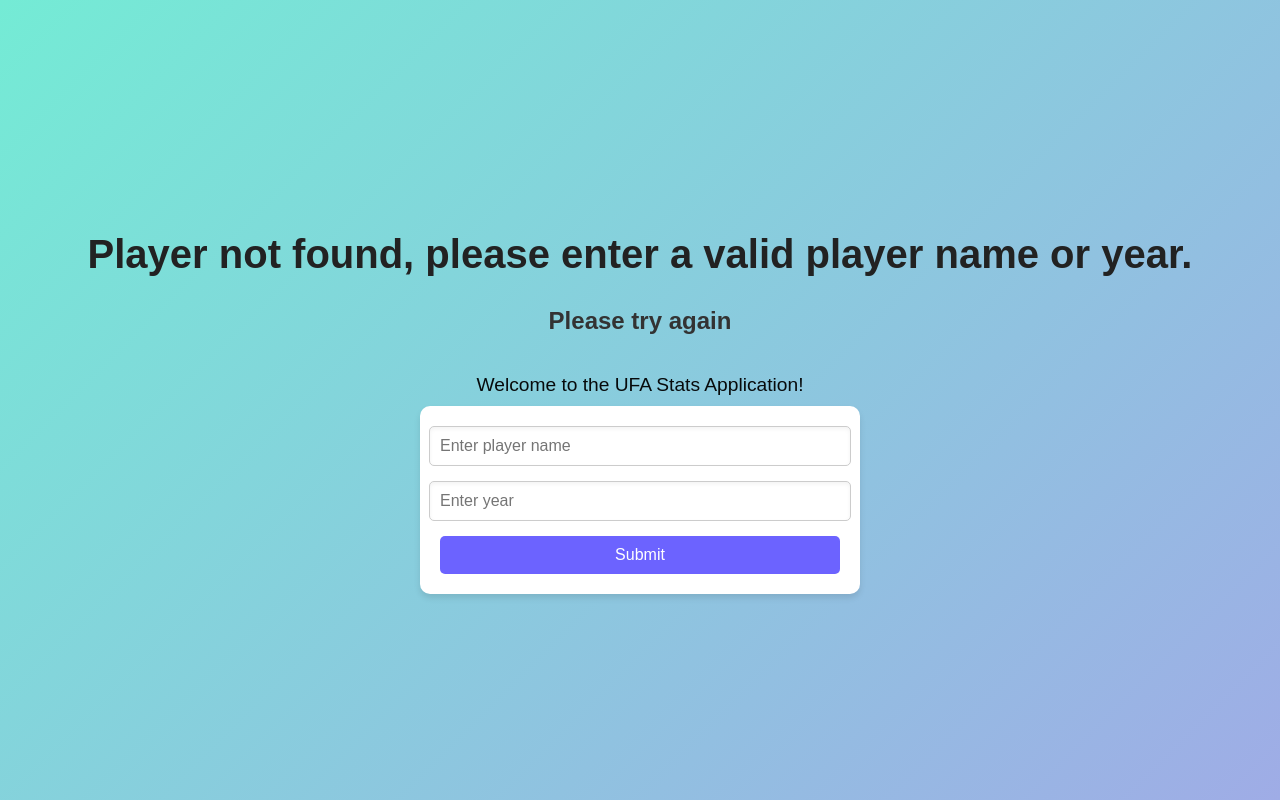
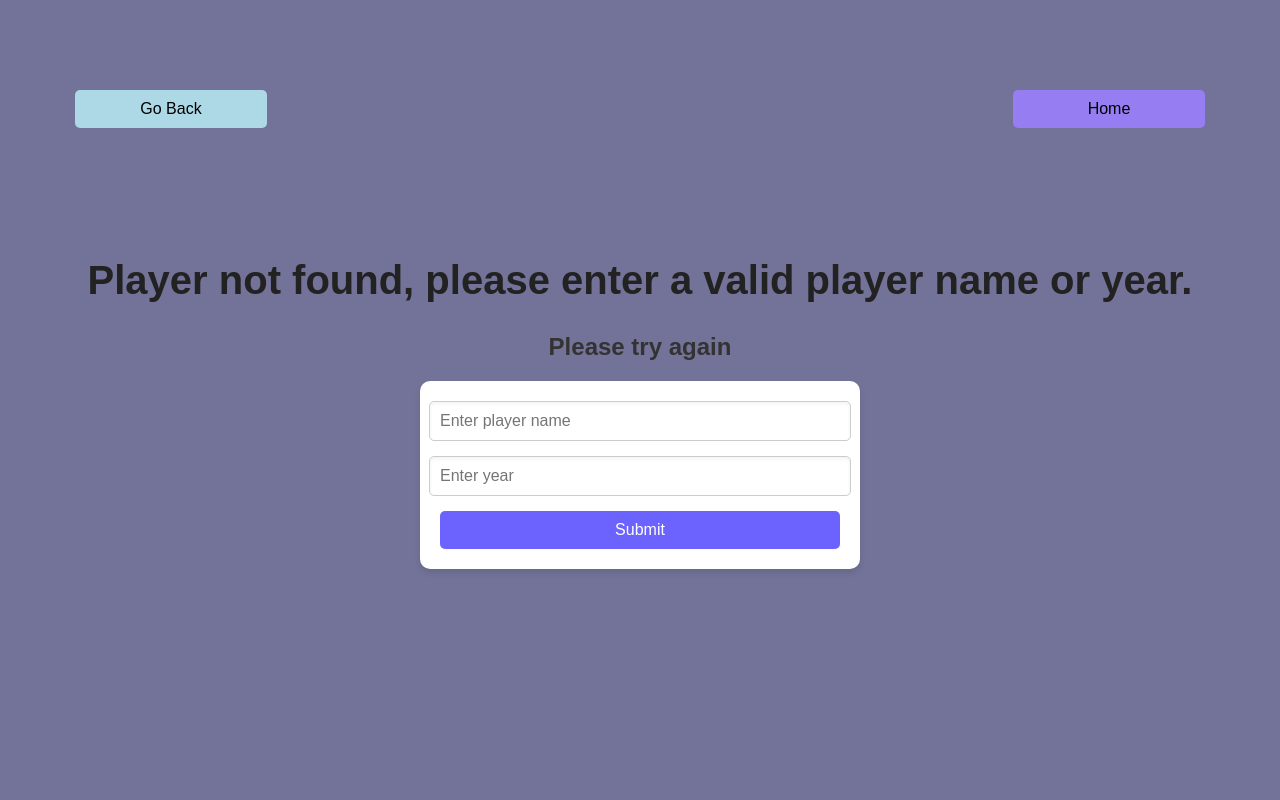
Before and after one commit to piyushkomali/ufaproject, a Flask app: template templates/player-not-found.html in a window 1280 px wide. Run offline with Flask 3, Linux system fonts and the light colour scheme; the template is opened without the code that fills it, so the values that code supplies are empty.

Commit message:
made some buttons

```diff
--- a/static/styles/styles.css
+++ b/static/styles/styles.css
@@ -3,7 +3,7 @@ body {
     margin: 0;
     font-family: 'Arial', sans-serif;
     color: #333;
-    background: linear-gradient(135deg, #74ebd5, #9face6);
+    background: #737399;
     display: flex;
     flex-direction: column;
     align-items: center;
@@ -65,6 +65,32 @@ button {
     width: 100%;
 }
 
+#go-back-button {
+    /* Add specific styles for the "Go Back" button */
+    position: absolute;
+    top: 90px; /* Distance from the top */
+    left: 75px; /* Distance from the left */
+    background-color: lightblue;
+    color: black;
+    padding: 10px 20px;
+    border: none;
+    cursor: pointer;
+    width: 15%;
+}
+
+#home-button {
+
+    position: absolute;
+    top: 90px; /* Distance from the top */
+    right: 75px; /* Distance from the right */
+    background-color: rgb(150, 125, 241);
+    color: black;
+    padding: 10px 20px;
+    border: none;
+    cursor: pointer;
+    width: 15%;
+}
+
 button:hover {
     background-color: #574bcd;
     transform: translateY(-2px);
@@ -73,6 +99,24 @@ button:hover {
 button:active {
     background-color: #453aa6;
     transform: translateY(0);
+}
+
+#go-back-button:hover {
+    background-color: lightblue;
+    transform: scale(.98, .98);
+}
+#go-back-button:active {
+    background-color: lightblue;
+    transform: scale(1, 1);
+}
+
+#home-button:hover {
+    background-color: rgb(150, 125, 241);
+    transform: scale(.98, .98);
+}
+#home-button:active {
+    background-color: rgb(150, 125, 241);
+    transform: scale(1, 1);
 }
 
 /* Responsive design */
--- a/templates/index.html
+++ b/templates/index.html
@@ -16,5 +16,6 @@
     </form>
 
 
+
 </body>
 </html>
--- a/templates/player-not-found.html
+++ b/templates/player-not-found.html
@@ -9,13 +9,18 @@
 <body>
     <h1>Player not found, please enter a valid player name or year.</h1>
     <h2>Please try again</h2>
-    <p>Welcome to the UFA Stats Application!</p>
+
     <form action="/player/player">
         <input type="text" name="player" id="player" placeholder="Enter player name">
         <input type="text" name="year" id="year" placeholder="Enter year">
         <button type="submit">Submit</button>
     </form>
 
+    <button id="go-back-button" onclick="history.back()">Go Back</button>
+    <button id="home-button" onclick="window.location.href = '/';">Home</button>
+
+
+
 
 </body>
 </html>
--- a/templates/player.html
+++ b/templates/player.html
@@ -8,7 +8,6 @@
 </head>
 <body>
     <h1>{{ title }} Stats</h1>
-    <p>Welcome to the UFA Stats Application!</p>
     <p>Player: {{ player }}</p>
     <p>Team: {{ team }}</p>
     <p>Year: {{ year }}</p>
@@ -24,6 +23,11 @@
         <button type="submit">Submit</button>
     </form>
 
+    <button id="go-back-button" onclick="history.back()">Go Back</button>
+    <button id="home-button" onclick="window.location.href = '/';">Home</button>
+
+
+
 
 </body>
 </html>
```
